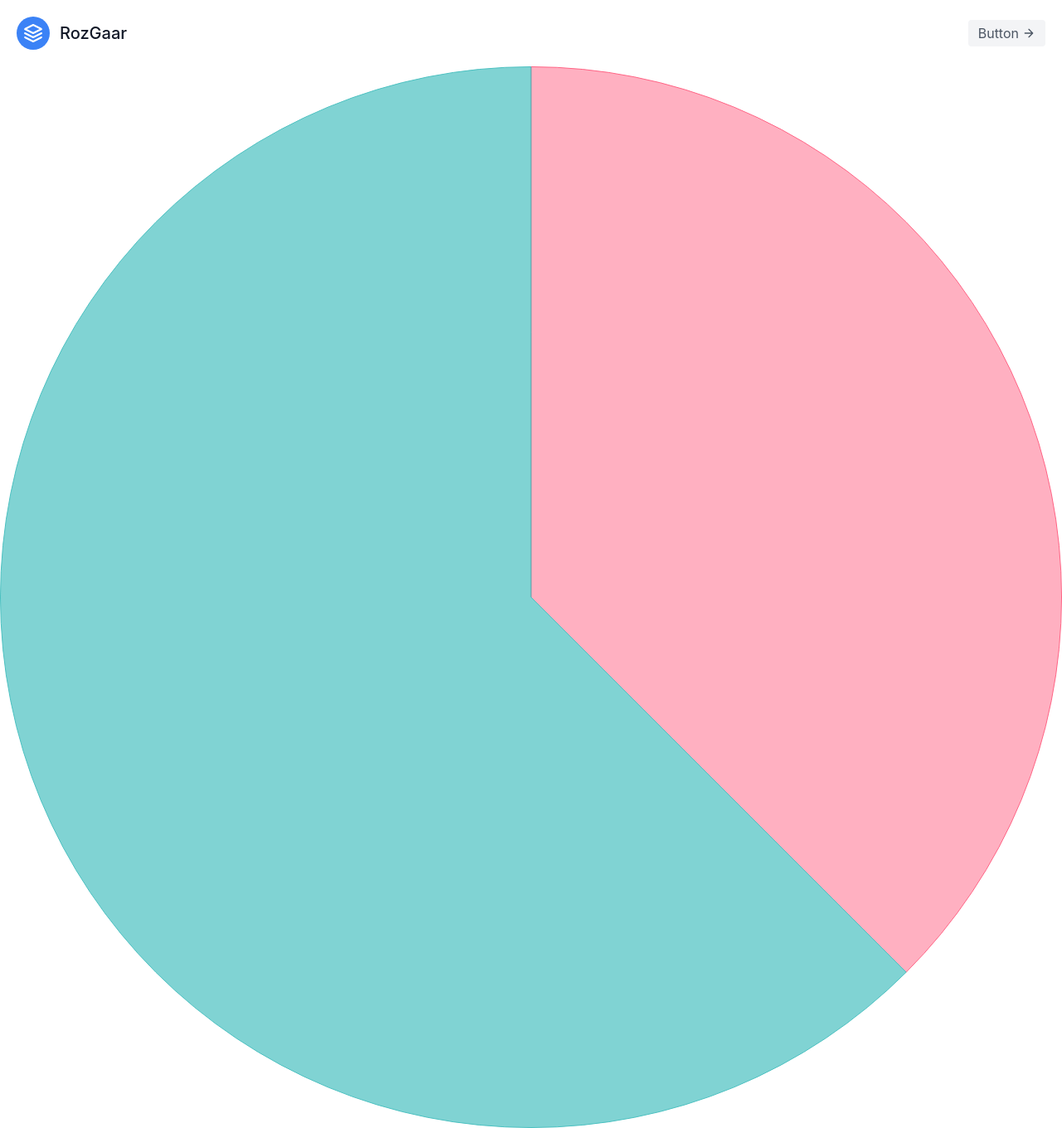
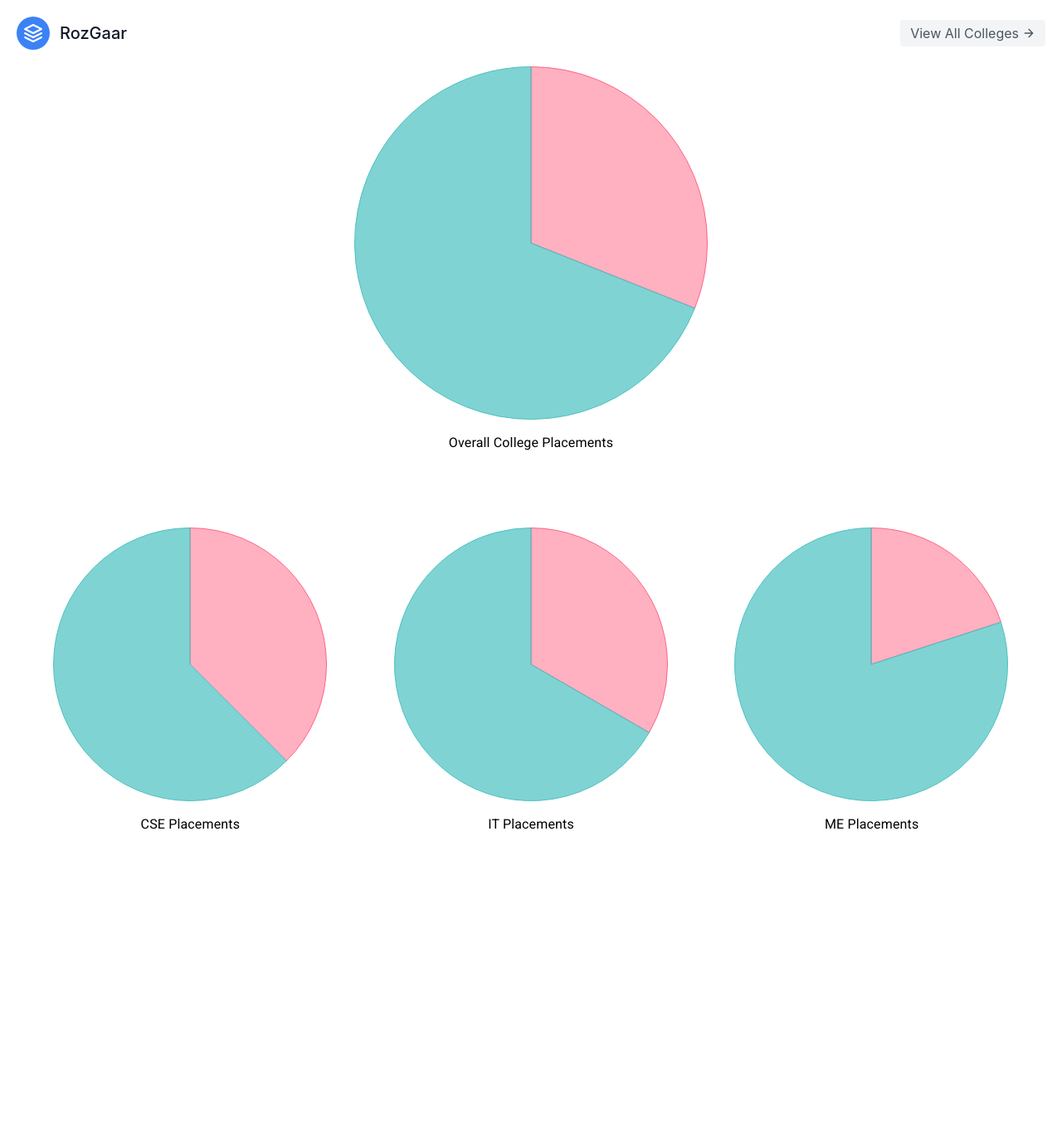
Before and after one commit to SUYASH15012001/rozgaar, a React (Create React App) app: page /detail in a window 1280 px wide. Shown: the whole page at 83% size. After the commit the page ends 1006 px from the top, so only its background shows below. Built offline with nearby package versions, Linux system fonts and the light colour scheme.

Commit message:
most basic version fo prototype

```diff
--- a/src/App.js
+++ b/src/App.js
@@ -4,21 +4,22 @@ import "./App.css";
 import Header from "./components/Header";
 import BranchDetails from "./routes/BranchDetails";
 import Login from "./routes/Login";
-// import "./routes/Analytics";
-// import "./routes/CollegeDetails";
-// import Analytics from "./routes/Analytics";
 import CollegeDetails from "./routes/CollegeDetails";
 export default function App() {
+  const [isSignedIn, setIsSignedIn] = React.useState(
+    localStorage.getItem("isSignedIn") === "true"
+  );
   return (
     <div className="App">
-      <Header />
+      <Header isSignedIn={isSignedIn} setIsSignedIn={setIsSignedIn} />
       <Routes>
-        <Route path="/" element={<Login />} />
-        {/* <Route path="about" element={<About />} /> */}
+        <Route
+          path="/"
+          element={
+            <Login isSignedIn={isSignedIn} setIsSignedIn={setIsSignedIn} />
+          }
+        />
         <Route path="/detail/branch/:bName" element={<BranchDetails />} />
-        {/* <Route path="/" element={<Login />} /> */}
-        {/* <Route path="about" element={<Analytics />} /> */}
-        {/* <Route path="/detail/branch" element={<BranchDetails />} /> */}
         <Route path="/detail" element={<CollegeDetails />} />
       </Routes>
     </div>
--- a/src/components/Header.js
+++ b/src/components/Header.js
@@ -1,6 +1,9 @@
 import React from "react";
+import { useNavigate } from "react-router-dom";
+import { state } from "../global";
 
-function Header() {
+function Header({ isSignedIn, setIsSignedIn }) {
+  const navigate = useNavigate();
   return (
     <header className="text-gray-600 body-font">
       <div className="container mx-auto flex flex-wrap p-5 flex-col md:flex-row items-center">
@@ -20,22 +23,16 @@ function Header() {
           </svg>
           <span className="ml-3 text-xl">RozGaar</span>
         </a>
-        <nav className="md:ml-auto md:mr-auto flex flex-wrap items-center text-base justify-center">
-          {/* <a href="#" className="mr-5 hover:text-gray-900">
-            First Link
-          </a>
-          <a href="#" className="mr-5 hover:text-gray-900">
-            Second Link
-          </a>
-          <a href="#" className="mr-5 hover:text-gray-900">
-            Third Link
-          </a>
-          <a href="#" className="mr-5 hover:text-gray-900">
-            Fourth Link
-          </a> */}
-        </nav>
-        <button className="inline-flex items-center bg-gray-100 border-0 py-1 px-3 focus:outline-none hover:bg-gray-200 rounded text-base mt-4 md:mt-0">
-          Button
+        <nav className="md:ml-auto md:mr-auto flex flex-wrap items-center text-base justify-center"></nav>
+        {isSignedIn ? (
+          <button
+            className="inline-flex items-center bg-gray-100 border-0 py-1 px-3 focus:outline-none hover:bg-gray-200 rounded text-base mt-4 md:mt-0"
+            onClick={() => {
+              localStorage.setItem("isSignedIn", "false");
+              navigate("");
+              setIsSignedIn(false);
+            }}>
+            Logout
             <svg
               fill="none"
               stroke="currentColor"
@@ -47,6 +44,21 @@ function Header() {
               <path d="M5 12h14M12 5l7 7-7 7"></path>
             </svg>
           </button>
+        ) : (
+          <button className="inline-flex items-center bg-gray-100 border-0 py-1 px-3 focus:outline-none hover:bg-gray-200 rounded text-base mt-4 md:mt-0">
+            View All Colleges
+            <svg
+              fill="none"
+              stroke="currentColor"
+              stroke-linecap="round"
+              stroke-linejoin="round"
+              stroke-width="2"
+              className="w-4 h-4 ml-1"
+              viewBox="0 0 24 24">
+              <path d="M5 12h14M12 5l7 7-7 7"></path>
+            </svg>
+          </button>
+        )}
       </div>
     </header>
   );
--- a/src/components/PieChart.js
+++ b/src/components/PieChart.js
@@ -4,11 +4,12 @@ import { Pie } from "react-chartjs-2";
 
 ChartJS.register(ArcElement, Tooltip);
 
-const data = {
+export function PieChart({ placed, notPlaced }) {
+  let data = {
     labels: ["Placed", "Not Placed"],
     datasets: [
       {
-      data: [120, 200],
+        data: [placed || 120, notPlaced || 200],
         backgroundColor: ["rgba(255, 99, 132, 0.5)", "rgba(75, 192, 192, 0.7)"],
         borderColor: ["rgba(255, 99, 132, 1)", "rgba(75, 192, 192, 1)"],
         borderWidth: 1,
@@ -16,7 +17,6 @@ const data = {
     ],
   };
 
-export function PieChart() {
   return (
     <div style={{ position: "relative" }}>
       <Pie data={data} />
--- a/src/global.js
+++ b/src/global.js
@@ -23,5 +23,26 @@ const StudentInfo = [
   createData("Oreo", 9, "CSE", "registrar@abes.ac.in"),
 ];
 
-let state = {};
+let state = {
+  branches: [
+    {
+      label: "CSE",
+      placed: 120,
+      notPlaced: 200,
+    },
+    {
+      label: "IT",
+      placed: 100,
+      notPlaced: 200,
+    },
+    {
+      label: "ME",
+      placed: 50,
+      notPlaced: 200,
+    },
+  ],
+  tPlaced: 270,
+  tNonPlaced: 600,
+  // isSignedIn: false,
+};
 export { state, StudentInfo };
--- a/src/routes/CollegeDetails.js
+++ b/src/routes/CollegeDetails.js
@@ -1,134 +1,39 @@
+import { Container, Grid, Typography } from "@mui/material";
 import React from "react";
-// import { Pie } from "react-chartjs-2";
-// import { Chart, ArcElement } from "chart.js";
+import { useNavigate } from "react-router-dom";
 import { PieChart } from "../components/PieChart";
-// import { Row, Col } from "react-grid-system";
-// import Grid from "react-bootstrap/Container";
-// import Box from "@mui/material/Box";
-// Chart.register(ArcElement);
-// const state = {
-//   labels: ["Placed", "Unplaced"],
-//   datasets: [
-//     {
-//       label: "PlacementData",
-//       backgroundColor: ["#B21F00", "#C9DE00"],
-
-//       hoverBackgroundColor: ["#501800", "#4B5000"],
-//       data: [80, 200],
-//       radius: 200,
-//     },
-//   ],
-// };
+import { state } from "../global";
 
 export default function CollegeDetails() {
+  const navigate = useNavigate();
   return (
     <>
-      <PieChart />
-      {/* <Box sx={{ width: "100%" }}>
-        <Grid container rowSpacing={11} columnSpacing={{ xs: 1, sm: 2, md: 3 }}>
-          <Row>
-            <Col sm={4}>
-              <Pie
-                data={state}
-                options={{
-                  title: {
-                    display: true,
-                    text: "Placement Data",
-                    fontSize: 20,
-                  },
-                  legend: {
-                    display: true,
-                    position: "right",
-                  },
-                }}
-              />
-            </Col>
-            <Col sm={4}>
-              <Pie
-                data={state}
-                options={{
-                  title: {
-                    display: true,
-                    text: "Placement Data",
-                    fontSize: 20,
-                  },
-                  legend: {
-                    display: true,
-                    position: "right",
-                  },
-                }}
-              />
-            </Col>
-            <Col sm={4}>
-              <Pie
-                data={state}
-                options={{
-                  title: {
-                    display: true,
-                    text: "Placement Data",
-                    fontSize: 20,
-                  },
-                  legend: {
-                    display: true,
-                    position: "right",
-                  },
-                }}
-              />
-            </Col>
-          </Row>
-
-          <Row>
-            <Col sm={4}>
-              <Pie
-                data={state}
-                options={{
-                  title: {
-                    display: true,
-                    text: "Placement Data",
-                    fontSize: 20,
-                  },
-                  legend: {
-                    display: true,
-                    position: "right",
-                  },
-                }}
-              />
-            </Col>
-            <Col sm={4}>
-              <Pie
-                data={state}
-                options={{
-                  title: {
-                    display: true,
-                    text: "Placement Data",
-                    fontSize: 20,
-                  },
-                  legend: {
-                    display: true,
-                    position: "right",
-                  },
-                }}
-              />
-            </Col>
-            <Col sm={4}>
-              <Pie
-                data={state}
-                options={{
-                  title: {
-                    display: true,
-                    text: "Placement Data",
-                    fontSize: 20,
-                  },
-                  legend: {
-                    display: true,
-                    position: "right",
-                  },
-                }}
-              />
-            </Col>
-          </Row>
+      <Grid container>
+        <Grid item xs={12} sm={4} />
+        <Grid
+          item
+          onClick={() => navigate(`/detail/branch/all`)}
+          xs={12}
+          sm={4}>
+          <PieChart placed={state.tPlaced} notPlaced={state.tNonPlaced} />
+          <Typography marginTop={2}>Overall College Placements</Typography>
         </Grid>
-      </Box> */}
+        <Grid item xs={12} sm={4} />
+      </Grid>
+      <Container>
+        <Grid style={{ marginTop: 10 }} container spacing={10}>
+          {state.branches.map((br) => (
+            <Grid
+              item
+              onClick={() => navigate(`/detail/branch/${br.label}`)}
+              xs={12}
+              sm={4}>
+              <PieChart placed={br.placed} notPlaced={br.notPlaced} />
+              <Typography marginTop={2}> {br.label} Placements</Typography>
+            </Grid>
+          ))}
+        </Grid>
+      </Container>
     </>
   );
 }
--- a/src/routes/Login.js
+++ b/src/routes/Login.js
@@ -1,7 +1,7 @@
 import React from "react";
 import { useNavigate } from "react-router-dom";
-
-function Login() {
+// import { state as globalState } from "../global";
+function Login({ isSignedIn, setIsSignedIn }) {
   const [state, setState] = React.useState({
     email: "",
     password: "",
@@ -17,7 +17,9 @@ function Login() {
   const handleSubmit = () => {
     console.log(state);
     if (state.email === "admin@admin.com" && state.password === "password") {
-      navigate("/detail/branch");
+      localStorage.setItem("isSignedIn", "true");
+      setIsSignedIn(true);
+      navigate("/detail");
     }
   };
 
```
Also changed, not shown: src/routes/BranchDetails.js (+13 -19 lines). Lines whose indentation alone changed are shown as unchanged.
